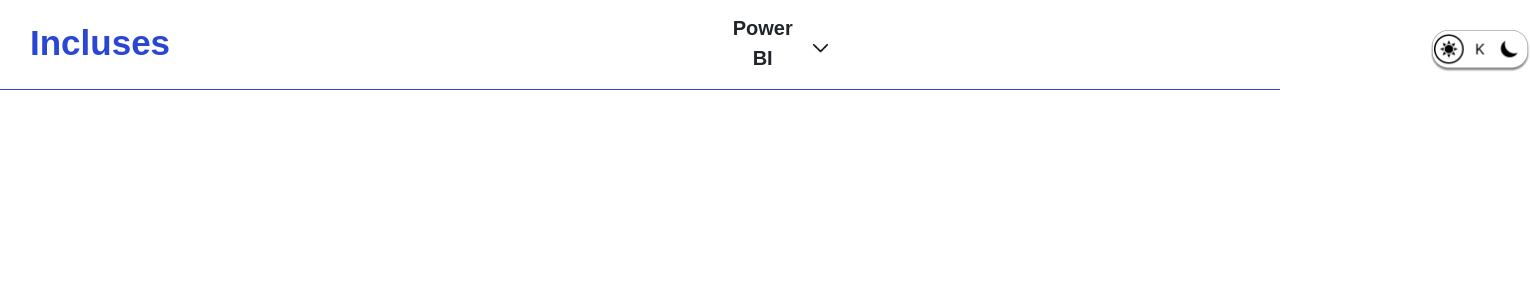
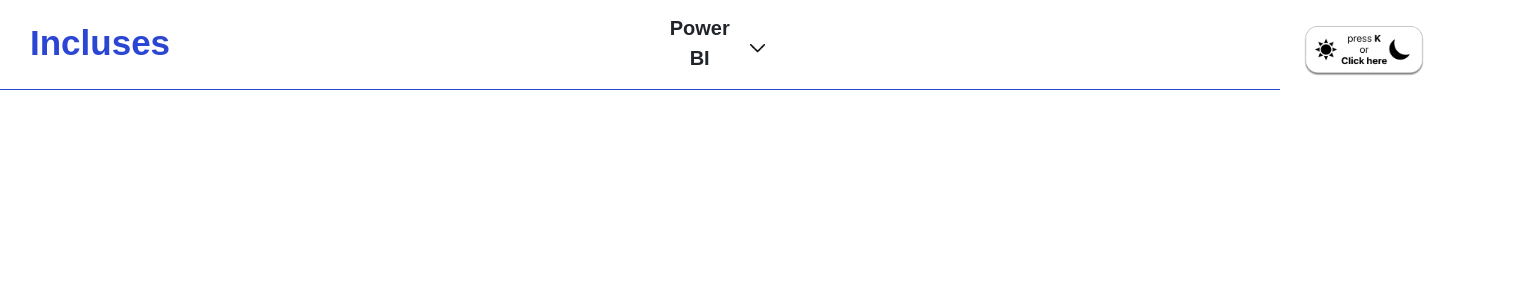
Before and after one commit to Incluses/Landing-page, a React (Vite) app in the folder Landing_page_Incluses/: page /infos in a window 1280 px wide. Shown: the top 300 px of the page, 1530 px wide, since content can reach past the window. Built offline with nearby package versions, Linux system fonts and the light colour scheme; the HTML template or start-up script is replaced by a standard one; a web font is replaced by a local one.

Commit message:
arrumando o botão do tema

```diff
--- a/Landing_page_Incluses/src/components/navbar2/Navbar.jsx
+++ b/Landing_page_Incluses/src/components/navbar2/Navbar.jsx
@@ -3,8 +3,8 @@ import BotaoNav from "../botaoNav/BotaoNav"
 import pesquisar from "../../assets/pesquisar.png"
 import { useNavigate } from 'react-router-dom';
 import React, { useState, useEffect } from 'react';
-import temaClaro from "../../assets/modoClaro.png"
-import temaEscuro from "../../assets/modoEscuro.png"
+import temaClaro from "../../assets/modoClaroEscuro.png"
+import temaEscuro from "../../assets/modoClaroEscuro.png"
 
 function Navbar({color1, color2, trocarCor}){
 
--- a/Landing_page_Incluses/src/components/navbar2/Navbar.module.css
+++ b/Landing_page_Incluses/src/components/navbar2/Navbar.module.css
@@ -4,7 +4,7 @@
     font-size: 25px;
     align-items: center;
     user-select: none;
-    gap: 130%;
+    gap: 110%;
 }
 
 .logo{
@@ -30,7 +30,7 @@
 }
 
 #tema{
-    width: 100px;
+    width: 120px;
     cursor: pointer;
     user-select: none;
     margin-left: 50px;
```
Also changed, not shown: Landing_page_Incluses/src/assets/modoClaroEscuro.png (added).
